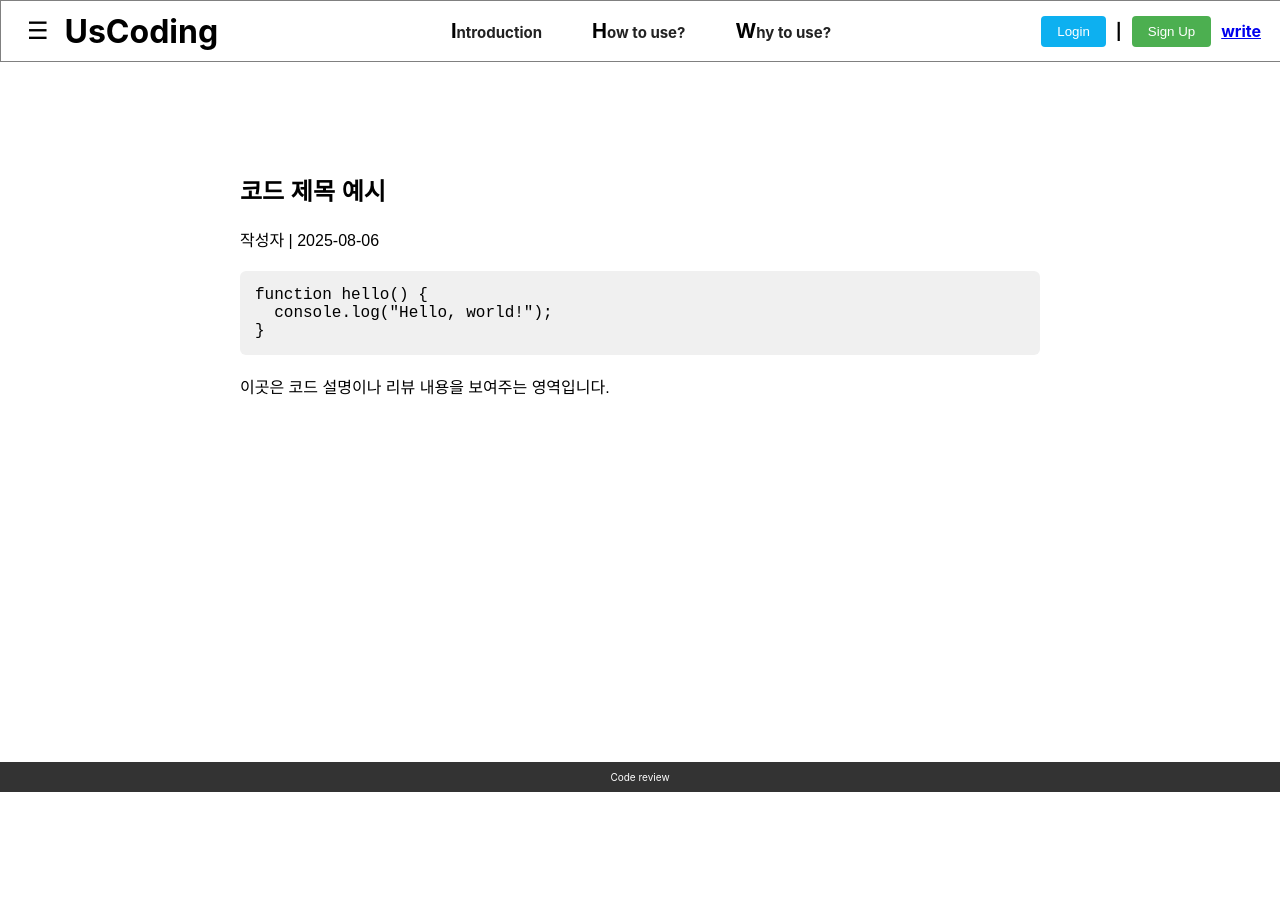
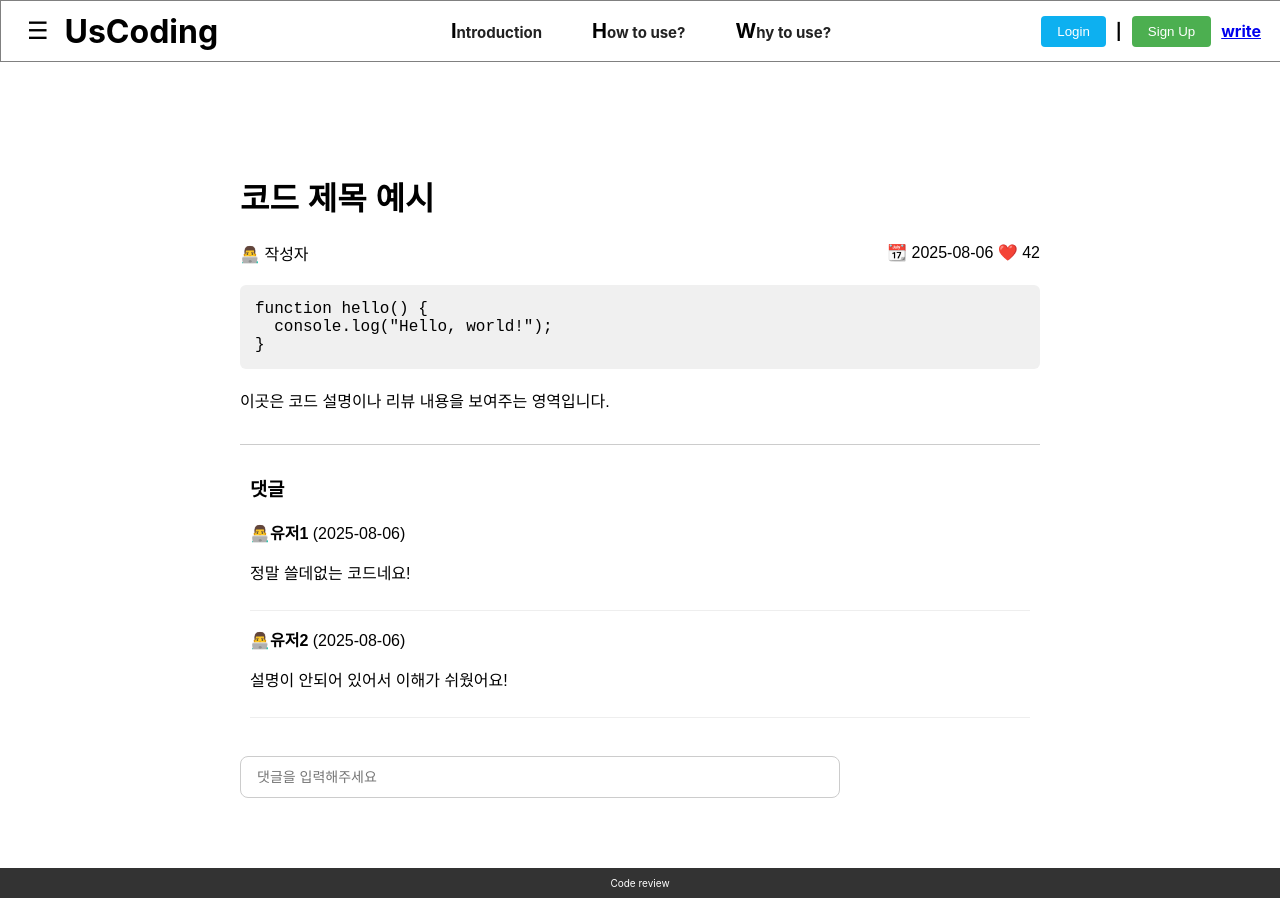
Before and after one commit to wooojin401/test2, a React (Create React App) app: page /detail in a window 1280 px wide. Before the commit the page ends 800 px from the top, so only its background shows below. Built offline with nearby package versions, Linux system fonts and the light colour scheme.

Commit message:
0807last

```diff
--- a/src/pages/Detail.css
+++ b/src/pages/Detail.css
@@ -18,3 +18,36 @@
   font-size: 16px;
   line-height: 1.6;
 }
+.detail-comments {
+  margin-top: 30px;
+  padding: 10px;
+  border-top: 1px solid #ccc;
+}
+
+.detail-comments ul {
+  list-style: none;
+  padding: 0;
+}
+
+.detail-comments li {
+  margin-bottom: 15px;
+  padding-bottom: 10px;
+  border-bottom: 1px solid #eee;
+}
+.comment-input {
+  width: 100%;
+  max-width: 600px;
+  padding: 12px 16px;
+  font-size: 14px;
+  border: 1px solid #ccc;
+  border-radius: 8px;
+  outline: none;
+  transition: all 0.2s ease;
+  box-sizing: border-box;
+  margin-top: 12px;
+}
+
+.comment-input:focus {
+  border-color: #007bff;
+  box-shadow: 0 0 0 2px rgba(0, 123, 255, 0.15);
+}
--- a/src/pages/Detail.js
+++ b/src/pages/Detail.js
@@ -1,5 +1,4 @@
-// src/pages/Detail.js
-import React from 'react';
+import React, { useState } from 'react';
 import './Detail.css';
 
 function Detail() {
@@ -11,21 +10,53 @@ function Detail() {
     content: '이곳은 코드 설명이나 리뷰 내용을 보여주는 영역입니다.',
     code: `function hello() {
   console.log("Hello, world!");
-}`
+}`,
+likes:42
   };
+
+  const [comments,setComments] = useState([
+    {
+      id: 1,
+      author: '👨‍💻유저1',
+      content: '정말 쓸데없는 코드네요!',
+      date: '2025-08-06'
+    },
+    {
+      id: 2,
+      author: '👨‍💻유저2',
+      content: '설명이 안되어 있어서 이해가 쉬웠어요!',
+      date: '2025-08-06'
+    }
+  ]);
 
   return (
     <div className="detail-container">
-      <h2>{mockData.title}</h2>
-      <p>
-         {mockData.author} |  {mockData.date}
-      </p>
-      <pre className="detail-code-block">
-        {mockData.code}
-      </pre>
-      <div className="detail-description">
-        {mockData.content}
+      <h1>{mockData.title}</h1>
+      <div style={{ display: 'flex', justifyContent: 'space-between', alignItems: 'center' }}>
+  <span>👨‍💻 {mockData.author}</span>
+  <span>📆 {mockData.date} ❤️ {mockData.likes}</span>
+</div>
+
+      <pre className="detail-code-block">{mockData.code}</pre>
+      <div className="detail-description">{mockData.content}</div>
+
+      <div className="detail-comments">
+        <h3>댓글</h3>
+        {comments.length > 0 ? (
+          <ul>
+            {comments.map((comment) => (
+              <li key={comment.id}>
+                <p><strong>{comment.author}</strong> ({comment.date})</p>
+                <p>{comment.content}</p>
+              </li>
+            ))}
+          </ul>
+        ) : (
+          <p>아직 댓글이 없습니다.</p>
+        )}
       </div>
+      <input type="text" className="comment-input" placeholder="댓글을 입력해주세요" //value={comments} onChange={(e) => setComments(e.target.value)}
+/>
     </div>
   );
 }
```
